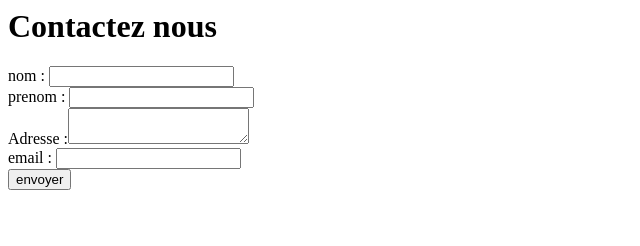
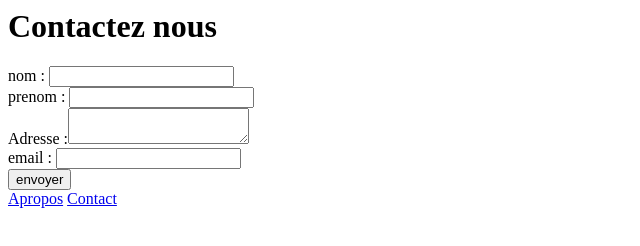
Before and after one commit to Keitayoussouf/Projet-IG3, a plain HTML site: page contact.html in a window 1280 px wide. Shown: the whole page, without its empty margins (0-640 px from the left). Drawn offline with Linux system fonts and the light colour scheme.

Commit message:
ajout du lien

```diff
--- a/contact.html
+++ b/contact.html
@@ -9,7 +9,9 @@ nom : <input type="text" name="nom"> <br/>
 prenom : <input type="text" name="prenom"> <br/>
 Adresse :<textarea></textarea> <br/>
 email : <input type="email" name="email"> <br/>
-<input type="submit" value="envoyer">
+<input type="submit" value="envoyer"> <br/>
+<a href="apropos.html">Apropos</a>
+<a href="contact.html">Contact</a>
 </form>
 </body>
 </html>
```
